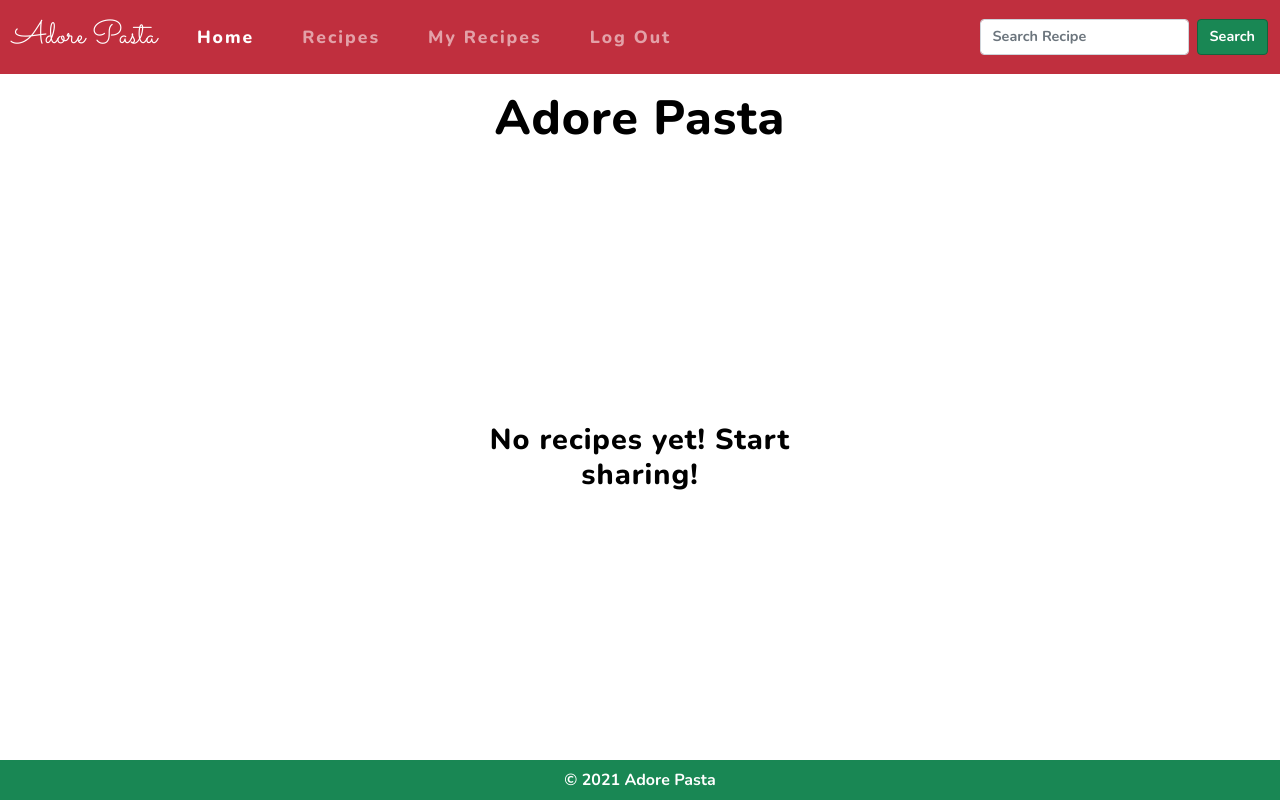
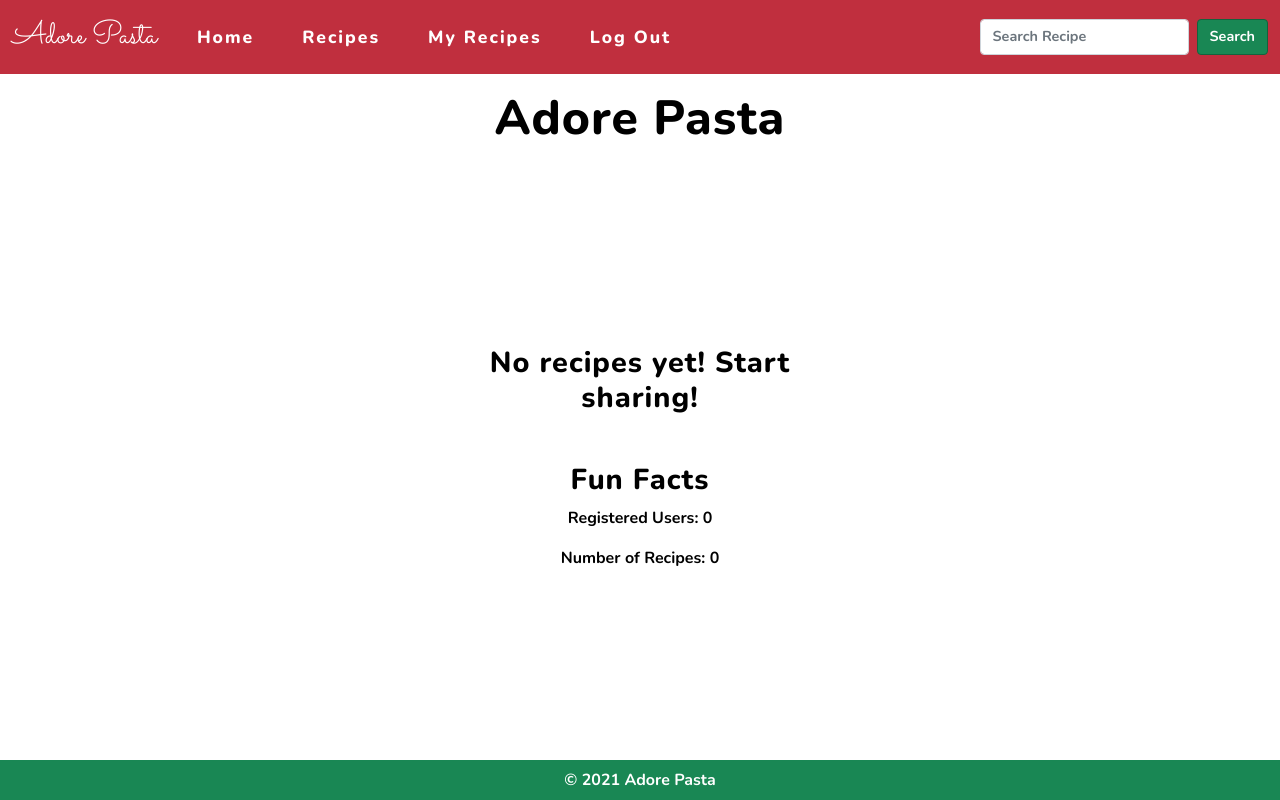
Before and after one commit to mangez84/adorepasta, a Flask app: page / in a window 1280 px wide. Run offline with Flask 2, Linux system fonts and the light colour scheme; the visitor is signed in with stand-in values (Sample User, id 1); data that the repository does not hold is empty; some libraries are stand-ins or nearby versions.

Commit message:
Show basic statistics when a user is logged in

```diff
--- a/app.py
+++ b/app.py
@@ -22,6 +22,17 @@ app.secret_key = os.environ.get("SECRET_KEY")
 mongo = PyMongo(app)
 
 
+@app.errorhandler(500)
+def internal_server_error(e):
+    """
+    Return a custom error page if a HTTP 500 exception is thrown.
+    Code was copied from:
+    https://flask.palletsprojects.com/en/2.0.x/errorhandling/
+    """
+    flash("We apologize, something went wrong!")
+    return render_template('error.html'), 500
+
+
 @app.errorhandler(404)
 def page_not_found(e):
     """
@@ -30,7 +41,7 @@ def page_not_found(e):
     https://flask.palletsprojects.com/en/2.0.x/errorhandling/
     """
     flash("The page you are looking for does not exist!")
-    return render_template('404.html'), 404
+    return render_template('error.html'), 404
 
 
 def get_creator_details(recipes):
@@ -88,13 +99,19 @@ def get_method(form):
 def home():
     """
     Main view that displays a random recipe.
+    Basic statistics on the number of users and recipes are also displayed.
     """
     recipes = get_creator_details(list(mongo.db.recipes.find()))
     if len(recipes) > 1:
         recipe = random.choice(list(recipes))
     else:
         recipe = None
-    return render_template("home.html", recipe=recipe)
+    recipe_count = len(recipes)
+    user_count = len(list(mongo.db.users.find()))
+    return render_template(
+        "home.html", recipe=recipe, recipe_count=recipe_count,
+        user_count=user_count
+    )
 
 
 @app.route("/search", methods=["GET", "POST"])
@@ -334,4 +351,4 @@ def logout():
 if __name__ == "__main__":
     app.run(host=os.environ.get("IP"),
             port=int(os.environ.get("PORT")),
-            debug=True)
+            debug=False)
--- a/static/css/style.css
+++ b/static/css/style.css
@@ -12,7 +12,7 @@
     font-weight: 400;
 }
 
-.navbar a.nav-link {
+nav.navbar.navbar-dark a.nav-link {
     font-family: 'Nunito', sans-serif;
     font-weight: 800;
     font-size: 1.1em;
--- a/static/js/script.js
+++ b/static/js/script.js
@@ -75,7 +75,6 @@ $(".add-step > button").click(function (event) {
     event.preventDefault();
     let method = $(".method").children().first().clone();
     method.find(".method-step input").val("");
-    console.log(method);
     $(".method").append(method);
     modifyAttributes();
 });
@@ -99,7 +98,7 @@ Function to confirm removal of a recipe
 
 $("button.delete-recipe").click(function (event) {
     event.preventDefault();
-    let cancelButton = '<button type="button" class="btn btn-warning delete-cancel mx-3 my-1">Cancel</button>';
+    let cancelButton = '<button type="button" class="btn btn-success delete-cancel mx-3 my-1">Cancel</button>';
     $(this).parent().siblings().remove();
     $(this).parent().parent().prepend(cancelButton);
     $("button.delete-cancel").click(function () {
--- a/templates/base.html
+++ b/templates/base.html
@@ -28,7 +28,7 @@
                 <div class="collapse navbar-collapse" id="navbarSupportedContent">
                     <ul class="navbar-nav me-auto mb-2 mb-lg-0">
                         <li class="nav-item mx-3">
-                            <a class="nav-link active" aria-current="page" href="{{ url_for('home') }}">Home</a>
+                            <a class="nav-link" aria-current="page" href="{{ url_for('home') }}">Home</a>
                         </li>
                         <li class="nav-item mx-3">
                             <a class="nav-link" href="{{ url_for('recipes') }}">Recipes</a>
--- a/templates/home.html
+++ b/templates/home.html
@@ -36,7 +36,7 @@
             <div class="mb-3">
                 {% if recipe %}
                 <h2 class="text-center">Try this amazing recipe!</h2>
-                {% elif session.username %}
+                {% else %}
                 <h2 class="text-center">No recipes yet! Start sharing!</h2>
                 {% endif %}
             </div>
@@ -78,6 +78,13 @@
                 </div>
             </div>
             {% endif %}
+            {% if session.username %}
+            <div class="mt-5">
+                <h2 class="text-center">Fun Facts</h2>
+                <p class="text-center"><strong>Registered Users: {{ user_count }}</strong></p>
+                <p class="text-center"><strong>Number of Recipes: {{ recipe_count }}</strong></p>
+            </div>
+            {% endif %}
         </div>
     </div>
 </div>
```
Also changed, not shown: templates/error.html (renamed from templates/404.html).
